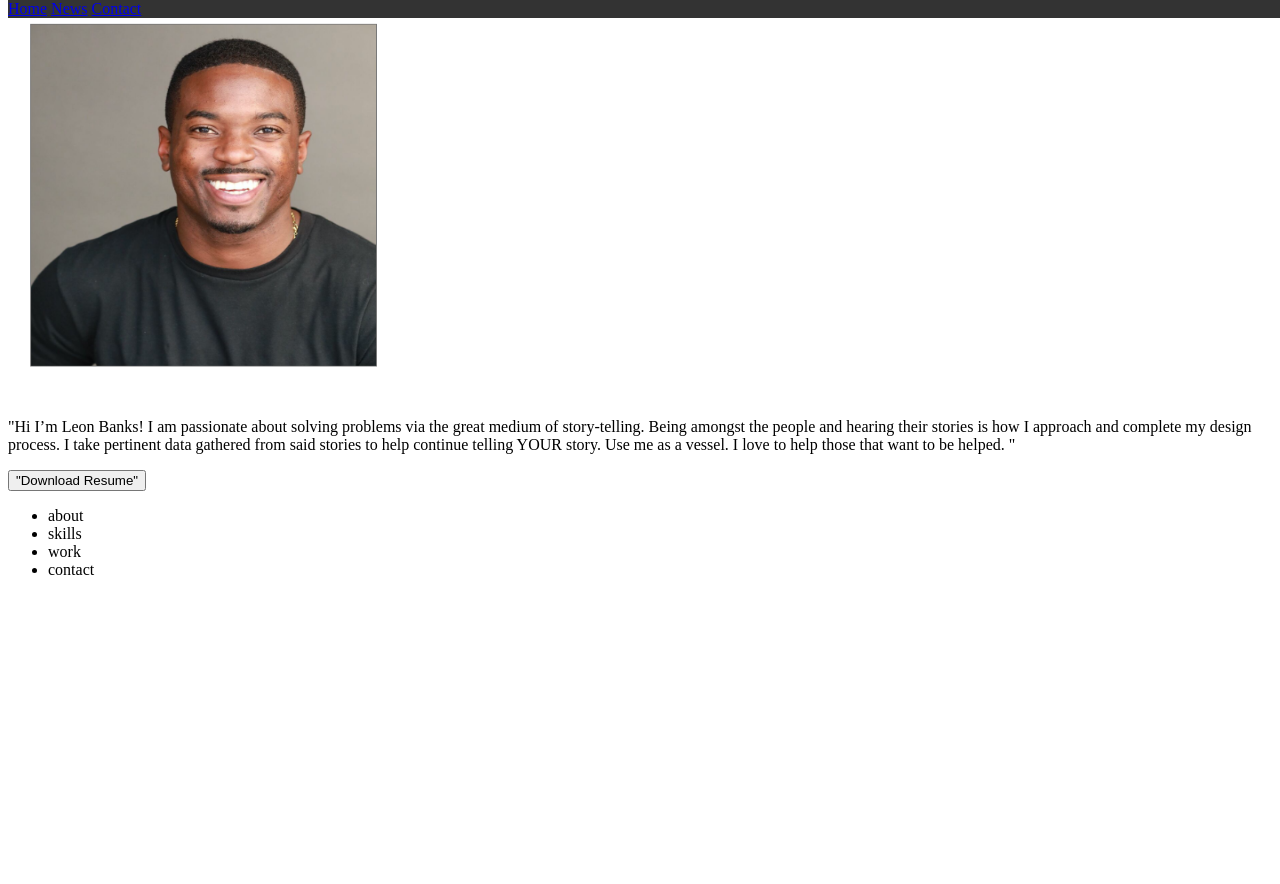
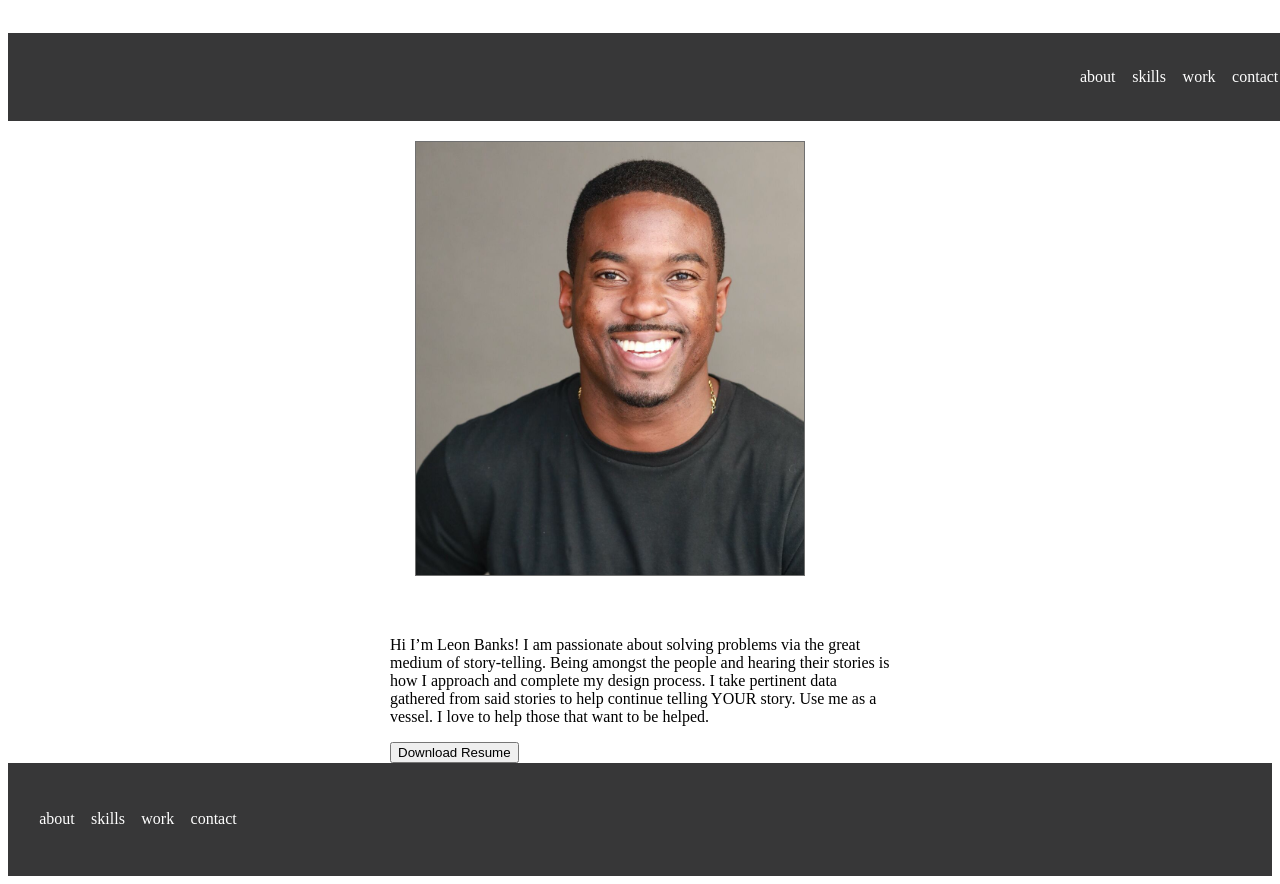
Before and after one commit to leonanthonybanks/UX_UI_HW_17, a plain HTML site: page index.html in a window 1280 px wide. Before the commit the page ends 800 px from the top, so only its background shows below. Drawn offline with Linux system fonts and the light colour scheme.

Commit message:
New_4/24
New_4/24

```diff
--- a/index.html
+++ b/index.html
@@ -2,31 +2,33 @@
 <html lang="en">
 <head>
     <meta charset="UTF-8">
-    <meta name="viewport" content="width=device-width, initial-scale=1.0">
+    <meta name="viewport" content="width=<device-width>, initial-scale=1.0">
     <title>Document</title>
     <link href="style.css" rel="stylesheet" type="text/css">
 </head>
 <body>
-
-    <div class="navbar">
-        <a href="#home">Home</a>
-        <a href="#news">News</a>
-        <a href="#contact">Contact</a>
+    <header class="navigation">
+<div class="inline-block logo">
 </div>
-
- <section class="herolmg">
+<nav class="inline-block">
+    <ul>
+        <li class="inline-block">about</li>
+        <li class="inline-block">skills</li>
+        <li class="inline-block">work</li>
+        <li class="inline-block">contact</li>
+    </ul>
+</nav>
+    </header>
+    <section class="herImg">
         <div class="content">
-
-                <img src="New shot 2.png" alt="New shot 2" height="390" width="400">
-         <p>"Hi I’m Leon Banks! I am passionate about solving problems via the great medium of story-telling.  Being amongst the people and hearing their stories is how I approach and complete my design process.
+            <img src="New Shot 2.png" height: 300px width: 400px>
+            <p>Hi I’m Leon Banks! I am passionate about solving problems via the great medium of story-telling.  Being amongst the people and hearing their stories is how I approach and complete my design process.
 
                 I take pertinent data gathered from said stories to help continue telling YOUR story. Use me as a vessel.  I love to help those that want to be helped.
-            "</p>
-            <button>"Download Resume"</button>
-
+                 </p>
+            <button>Download Resume</button>
         </div>
     </section>
-
     <footer>
         <ul>
             <li class="inline-block">about</li>
@@ -34,8 +36,6 @@
             <li class="inline-block">work</li>
             <li class="inline-block">contact</li>
         </ul>
-
-
     </footer>
 </body>
 </html>
--- a/style.css
+++ b/style.css
@@ -1,8 +1,39 @@
-/* The navigation bar */
-.navbar {
-    overflow: hidden;
-    background-color: #333;
-    position: fixed; /* Set the navbar to fixed position */
-    top: 0; /* Position the navbar at the top of the page */
-    width: 100%; /* Full width */
-  }
+.inline-block {
+  display: inline-block;
+  vertical-align: top;
+  text-align: right;
+  padding: 1%;
+  color: #FFFFFF;
+}
+.logo {
+  width: 23%;
+  padding: 1%;
+  text-align: center;
+}
+nav {
+  width: 100%;
+  padding: 1%;
+  background-color: #373738;
+}
+ul {
+  width: 50%;
+  margin-left: auto;
+}
+.heroImg {
+  height: 600px;
+  padding: 25px;
+}
+.content {
+  width: 500px;
+  margin: 0 auto;
+}
+footer {
+  background-color: #373738;
+  padding: 1%;
+}
+footer ul {
+  display: inline-block;
+  vertical-align: top;
+  padding: 1%;
+  color: #FFFFFF;
+}
```
Also changed, not shown: 1 other file. Lines whose indentation alone changed are shown as unchanged.
